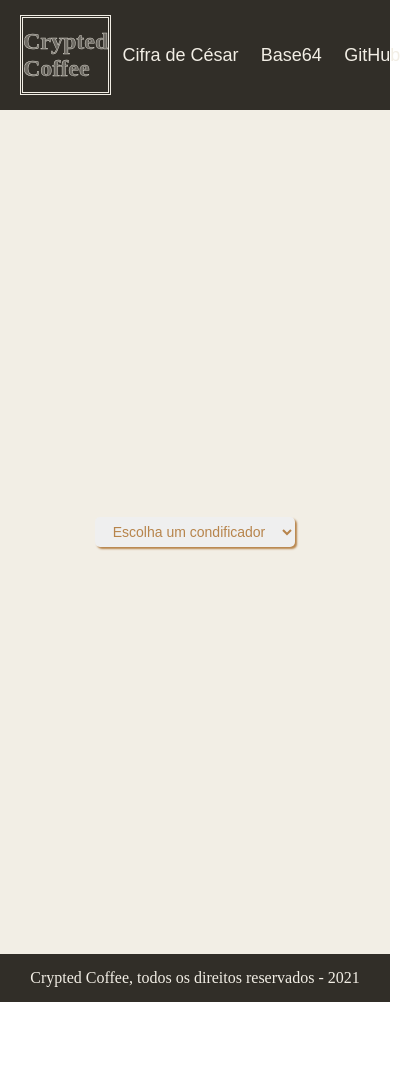
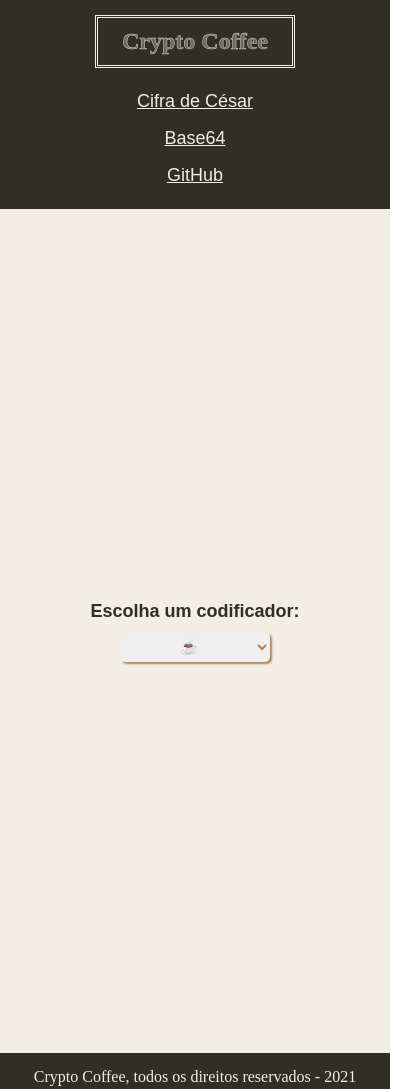
Before and after one commit to lesantxs/codificar_mod2, a plain HTML site: page index.html in a window 390 px wide. Shown: the top 1089 px of the page, 411 px wide, since content can reach past the window. Before the commit the page ends 1002 px from the top, so only its background shows below. Drawn offline with Linux system fonts and the light colour scheme.

Commit message:
adicionando responsivo e alterações visuais

```diff
--- a/index.html
+++ b/index.html
@@ -6,7 +6,8 @@
     <meta http-equiv="X-UA-Compatible" content="IE=edge">
     <meta name="viewport" content="width=device-width, initial-scale=1.0">
     <link rel="stylesheet" href="./style.css">
-    <title>Cifra de César</title>
+    <link rel="icon" href="./imagens/icon.png">
+    <title>Crypto Coffee</title>
 </head>
 
 <body>
@@ -14,7 +15,7 @@
     <header>
         <nav>
             <div class="titulo">
-                <h1 onclick="encaminharIndex ()">Crypted Coffee</h1>
+                <h1 onclick="encaminharIndex ()">Crypto Coffee</h1>
             </div>
 
             <div class="navegacao">
@@ -29,15 +30,16 @@
     </header>
 
     <main class="principal">
+        <h2>Escolha um codificador:</h2>
         <select name="" id="selecione" onclick="escolherOpcao()">
-            <option value="" disabled selected>Escolha um condificador</option>
+            <option value="" disabled selected>&#9749;</option>
             <option value="cesar">Cifra de César</option>
             <option value="base64">Base64</option>
         </select>
 
         <form id="radio">
             <div>
-                <input type="radio" id="codificar" name="radio" value="codificar">
+                <input type="radio" id="codificar" name="radio" value="codificar" checked="checked">
                 <label for="codificar">Codificar</label><br>
             </div>
             <div>
@@ -49,30 +51,33 @@
         <div id="opcoes">
             <form id="cesar">
                 <label for="cesar">Digite sua mensagem</label>
-                <textarea name="cesar" id="mensagem" cols="60" rows="6"></textarea>
+                <textarea name="cesar" id="mensagemC" cols="60" rows="6"></textarea>
                 <label for="deslocamento">Valor do deslocamento</label>
-                <input type="number" name="deslocamento" id="deslocamento">
+                <input type="number" name="deslocamento" id="deslocamento" min=1 max=25>
                 <label for="mensagemCesar">Essa é sua mensagem</label>
-                <textarea name="mensagem" id="mensagemCesar" cols="60" rows="6" readonly></textarea>
-                <button id="botaoCesar">Confirmar</button>
+                <textarea name="mensagemCesar" id="mensagemCesar" cols="60" rows="6" readonly></textarea>
+                <button id="botaoCesar" onclick="confirmar()">Confirmar</button>
             </form>
+
 
             <form id="base64">
                 <label for="base64">Digite sua mensagem</label>
                 <textarea name="base64" id="mensagem" cols="60" rows="6"></textarea>
                 <label for="mensagemBase64">Essa é sua mensagem</label>
-                <textarea name="mensagem" id="mensagemBase64" cols="60" rows="6" readonly></textarea>
-                <button id="botaoBase64">Confirmar</button>
+                <textarea name="mensagemBase64" id="mensagemBase64" cols="60" rows="6" readonly></textarea>
+                <button id="botaoBase64" onclick="confirmarBase()">Confirmar</button>
             </form>
         </div>
     </main>
 
     <footer>
-        <p>Crypted Coffee, todos os direitos reservados - 2021</p>
+        <p>Crypto Coffee, todos os direitos reservados - 2021</p>
     </footer>
 
     <script src="./script.js"></script>
-    <script src="./encaminha.js"></script>
+    <script src="./script/encaminha.js"></script>
+    <script src="./script/cifra.js"></script>
+    <script src="./script/base64.js"></script>
 </body>
 
 </html>
--- a/style.css
+++ b/style.css
@@ -14,7 +14,7 @@ nav{
 }
 
 .titulo{
-    width: 30%;
+    width: 250px;
     display: flex;
     justify-content: center;
     align-items: center;
@@ -62,9 +62,16 @@ nav{
     color: #312e28;
 }
 
+h2{
+    font-family: Arial, Helvetica, sans-serif;
+    color: #312e28;
+    font-size: 18px;
+    margin-bottom: 10px;
+}
+
 #selecione{
     text-align: center;
-    width: 200px;
+    width: 150px;
     height: 30px;
     border-radius: 5px;
     font-size: 14px;
@@ -155,3 +162,38 @@ footer{
     text-align: center;
     color: #f2eee5;
 }
+
+@media (max-width: 700px){
+    nav{
+        display: flex;
+        flex-direction: column;
+        justify-content: center;
+        align-items: center;
+    }
+
+    .titulo{
+        width: 200px;
+    }
+
+    .navegacao{
+        display: flex;
+        justify-content: center;
+        margin-top: 15px;
+    }
+
+    .navegacao ul{
+        display: flex;
+        flex-direction: column;
+        justify-content: center;
+        align-items: center;
+    }
+
+    .navegacao li{
+        padding: 8px;
+        text-decoration: underline;
+    }
+
+    textarea{
+        width: 90%;
+    }
+}
```
